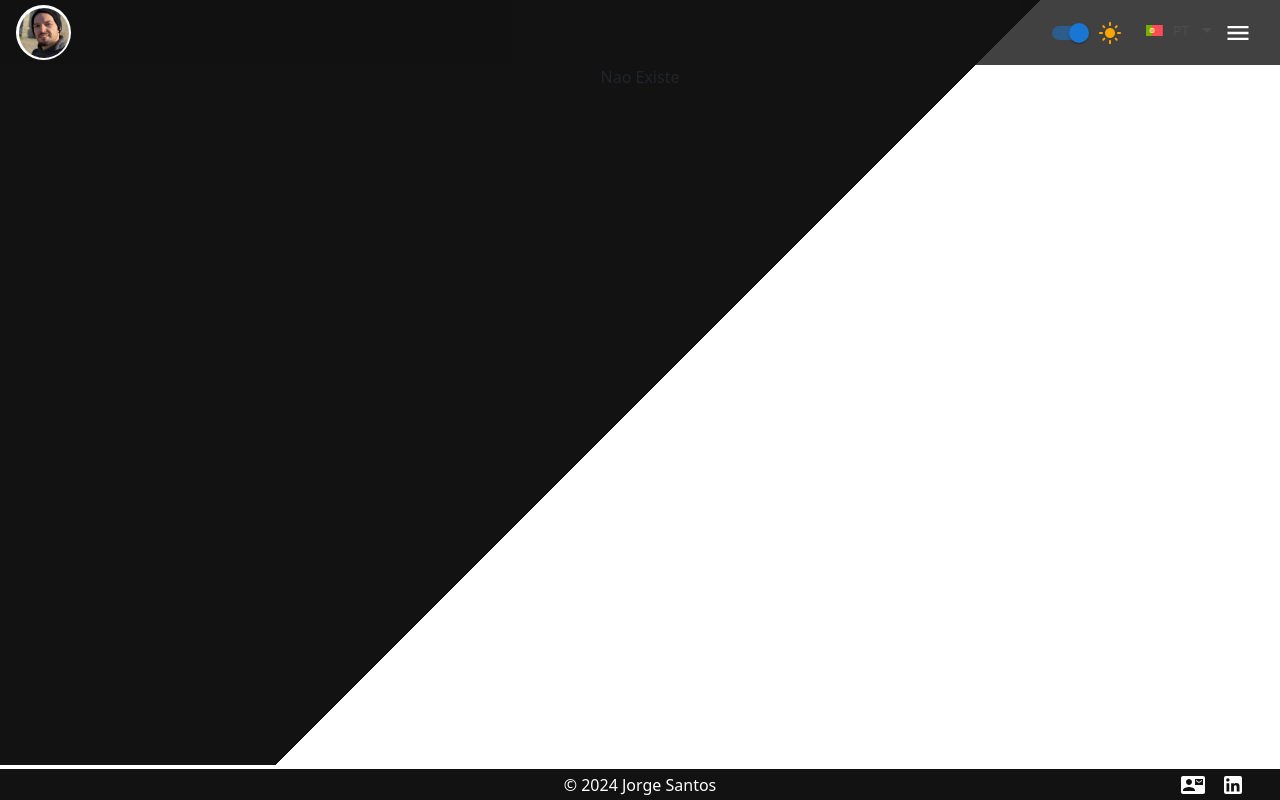
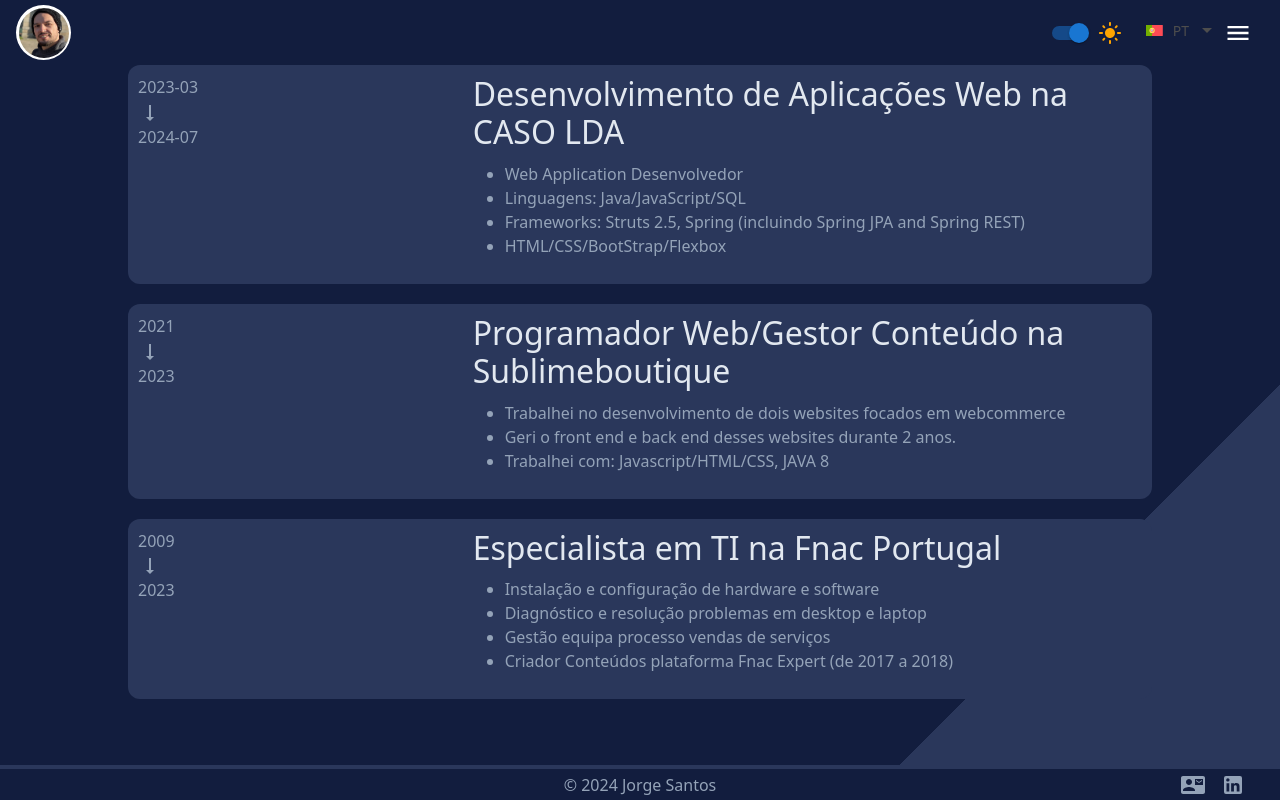
Before and after one commit to JorgeSantos84/personal-page, a React (Create React App) app: page /notFoundPage in a window 1280 px wide. Built offline with nearby package versions, Linux system fonts and the light colour scheme.

Commit message:
feature: added page for work information

```diff
--- a/src/App.css
+++ b/src/App.css
@@ -1,12 +1,14 @@
 :root {
   --bg-color: #ededed;
   --border-color: #919090;
-  --bk-color: #121212;
+  /* --bk-color: #121212; */
+  --bk-color: #121d3e;
   --font-color: black;
   --border-radius: 12px;
   --icon-theme-color: #121212;
   --drawer-background-color: #ededed;
-  --body-bk-color: white;
+  --body-bk-color: rgb(42 55 91);
+  --header-bk-color: rgba(18, 29, 62, 0.8);
 }
 
 [data-theme="dark"] {
@@ -15,7 +17,9 @@
   --icon-theme-color: white;
   --font-color: white;
   --drawer-background-color: #262626;
-  --body-bk-color: #5e6461;
+  --body-bk-color: #1c1c1c;
+  --bk-color: black;
+  --header-bk-color: rgba(18, 18, 18, 0.8);
 }
 
 .App {
@@ -25,9 +29,11 @@
   /* cor interessante 5e6461 */
   background: linear-gradient(
     135deg,
-    var(--bk-color) 50%,
-    var(--body-bk-color) 50%
+    var(--bk-color) 80%,
+    var(--body-bk-color) 20%
   );
+  --tw-text-opacity: 1;
+  color: rgb(148 163 184 / var(--tw-text-opacity));
 }
 
 @media (prefers-reduced-motion: no-preference) {
@@ -81,12 +87,13 @@
 }
 
 .presentation-article {
-  color: var(--font-color);
   margin-bottom: 20px;
   border-radius: var(--border-radius);
   /* background-color: rgba(255, 255, 255, 0.57); */
   background-color: var(--body-bk-color);
   padding: 10px;
+  --tw-text-opacity: 1;
+  color: rgb(148 163 184 / var(--tw-text-opacity));
   /* box-shadow:
     0 4px 8px rgba(0, 0, 0, 0.1),
     0 6px 5px rgba(0, 0, 0, 0.1); */
@@ -99,7 +106,8 @@
   text-align: center;
   height: 35px;
   background-color: var(--bk-color);
-  color: white;
+  --tw-text-opacity: 1;
+  color: rgb(148 163 184 / var(--tw-text-opacity));
   border-top: 4px solid var(--body-bk-color);
 }
 
--- a/src/App.tsx
+++ b/src/App.tsx
@@ -7,6 +7,7 @@ import { BrowserRouter as Router, Route, Routes } from "react-router-dom";
 import NotFoundPage from "./components/NotFoundPage";
 import { Box } from "@mui/material";
 import Footer from "./components/Footer";
+import WorkInfoPage from "./components/WorkInfoPage";
 
 function App() {
   return (
@@ -27,7 +28,7 @@ function App() {
         >
           <Routes>
             <Route path="/personal-page" element={<MainPage />} />
-            <Route path="/notFoundPage" element={<NotFoundPage />} />
+            <Route path="/notFoundPage" element={<WorkInfoPage />} />
           </Routes>{" "}
         </Box>
         <Footer />
--- a/src/components/Header.tsx
+++ b/src/components/Header.tsx
@@ -117,7 +117,7 @@ const Header = () => {
         height: "65px",
         width: "100%",
         position: "fixed",
-        backgroundColor: "rgba(18, 18, 18, 0.8)",
+        backgroundColor: "var(header-bk-color)",
         zIndex: 1,
       }}
     >
--- a/src/components/MainPage.tsx
+++ b/src/components/MainPage.tsx
@@ -49,7 +49,15 @@ const MainPage = () => {
           )}
         </Box>
       </CenterBox>
-      <CenterBox>{page?.fullDescription}</CenterBox>
+      <CenterBox>
+        {page?.fullDescription?.split(".").map((lineText) => {
+          return (
+            <>
+              <p>{lineText} .</p>
+            </>
+          );
+        })}
+      </CenterBox>
     </div>
   );
 };
--- /dev/null
+++ b/src/components/WorkInfoPage.tsx
@@ -0,0 +1,32 @@
+import { Box, Grid2 } from "@mui/material";
+import Card from "@mui/material/Card";
+import CardActions from "@mui/material/CardActions";
+import CardContent from "@mui/material/CardContent";
+import CardMedia from "@mui/material/CardMedia";
+import Button from "@mui/material/Button";
+import Typography from "@mui/material/Typography";
+import CenterBox from "./CenterBox";
+import "../styles/WorkInfoBox.css";
+import ArrowRightAltIcon from "@mui/icons-material/ArrowRightAlt";
+import WorkItemBox from "./WorkItemBox";
+import { useTheme } from "../context/ThemeContext";
+import WorkDetailsInformation from "../constants/WorkDetailsInformation";
+import { WorkDetails } from "../types/workDetails";
+
+const WorkInfoPage: React.FC = () => {
+  const { language } = useTheme();
+  const workItensListTranslated: WorkDetails[] =
+    WorkDetailsInformation.get(language) || [];
+
+  return (
+    <Box className="page">
+      {workItensListTranslated.map((item, index) => (
+        <CenterBox key={index}>
+          <WorkItemBox workItensTranslated={item} />
+        </CenterBox>
+      ))}
+    </Box>
+  );
+};
+
+export default WorkInfoPage;
--- /dev/null
+++ b/src/components/WorkItemBox.tsx
@@ -0,0 +1,52 @@
+import { Box, Grid2 } from "@mui/material";
+import Card from "@mui/material/Card";
+import CardActions from "@mui/material/CardActions";
+import CardContent from "@mui/material/CardContent";
+import CardMedia from "@mui/material/CardMedia";
+import Button from "@mui/material/Button";
+import Typography from "@mui/material/Typography";
+import CenterBox from "./CenterBox";
+import "../styles/WorkInfoBox.css";
+import ArrowRightAltIcon from "@mui/icons-material/ArrowRightAlt";
+import { WorkDetails } from "../types/workDetails";
+import { useTheme } from "../context/ThemeContext";
+import WorkDetailsInformation from "../constants/WorkDetailsInformation";
+import { number } from "prop-types";
+
+interface WorkItemBoxProps {
+  workItensTranslated: WorkDetails;
+}
+
+const WorkItemBox: React.FC<WorkItemBoxProps> = ({ workItensTranslated }) => {
+  return (
+    <>
+      {workItensTranslated ? (
+        <Grid2 container>
+          <Grid2 size={4}>
+            {workItensTranslated.beginYear} <br />
+            <ArrowRightAltIcon sx={{ transform: "rotate(90deg)" }} /> <br />
+            {workItensTranslated.endYear}
+          </Grid2>
+          <Grid2 size={8}>
+            <h2>
+              <Box className="work-info-title">{workItensTranslated.title}</Box>
+            </h2>
+            <ul>
+              {workItensTranslated.details.map(
+                (detail: string, index: number) => (
+                  <Box key={index}>
+                    <li>{detail}</li>
+                  </Box>
+                ),
+              )}
+            </ul>
+          </Grid2>
+        </Grid2>
+      ) : (
+        <p>ERROR IN PAGE</p>
+      )}
+    </>
+  );
+};
+
+export default WorkItemBox;
--- a/src/constants/PresentationMainPage.ts
+++ b/src/constants/PresentationMainPage.ts
@@ -16,7 +16,7 @@ const presentationPT: PresentationPage = {
     },
   ],
   fullDescription:
-    "Adoro transformar ideias em soluções digitais inovadoras. Tenho experiência na criação de aplicações web como desenvolvedor full-stack, com especialização no desenvolvimento de backend em Java e sólidas habilidades em tecnologias frontend como JavaScript (vanilla e JQuery), HTML, CSS e Bootstrap. Tenho experiência em desenvolver aplicações web robustas desde o conceito até à implementação.",
+    "Adoro transformar ideias em soluções digitais inovadoras. Tenho experiência na criação de aplicações web como desenvolvedor full-stack, com especialização no desenvolvimento de backend em Java e sólidas habilidades em tecnologias frontend como JavaScript (vanilla e JQuery), HTML, CSS e Bootstrap. Tenho experiência em desenvolver aplicações web robustas desde o conceito até à implementação",
 };
 
 const presentationEN: PresentationPage = {
@@ -35,7 +35,7 @@ const presentationEN: PresentationPage = {
     },
   ],
   fullDescription:
-    "I love transforming ideas into innovative digital solutions. I have experience in creating web applications as a full-stack developer with expertise in Java backend development along with strong skills in frontend technologies such as JavaScript (vanilla and JQuery), HTML, CSS, and Bootstrap. Im experienced in building robust web applications from concept to deployment.",
+    "I love transforming ideas into innovative digital solutions. I have experience in creating web applications as a full-stack developer with expertise in Java backend development along with strong skills in frontend technologies such as JavaScript (vanilla and JQuery), HTML, CSS, and Bootstrap. Im experienced in building robust web applications from concept to deployment",
 };
 
 const PresentationMainPage: Map<string, PresentationPage> = new Map<
--- /dev/null
+++ b/src/constants/WorkDetailsInformation.ts
@@ -0,0 +1,81 @@
+import { WorkDetails } from "../types/workDetails";
+
+const workInformationEN: WorkDetails[] = [
+  {
+    title: "Java Developer - Web Application at CASO LDA",
+    beginYear: "2023-03",
+    endYear: "2024-07",
+    details: [
+      "Web Application Developer",
+      "Languages: Java/JavaScript (Vanilla and JQuery)/SQL",
+      "Frameworks: Struts 2.5, Spring (including Spring JPA and Spring REST)",
+      "HTML/CSS/BootStrap/Flexbox",
+    ],
+  },
+  {
+    title: "Web Developer/Content at Sublimeboutique",
+    beginYear: "2021",
+    endYear: "2023",
+    details: [
+      "Worked on the development of two web apps focused on e-commerce",
+      "Managed the front and back end of these websites for two years",
+      "Worked with: Javascript/HTML/CSS and Java 8",
+    ],
+  },
+  {
+    title: "IT Specialist at Fnac Portugal",
+    beginYear: "2009",
+    endYear: "2023",
+    details: [
+      "Installation and configuration of hardware and software",
+      "Diagnosis and resolution of issues related to hardware",
+      "Management of team in the sales and services process",
+      "Content Creator for the Fnac Expert platform (from 2017 to 2018)",
+    ],
+  },
+];
+
+const workInformationPT: WorkDetails[] = [
+  {
+    title: "Desenvolvimento de Aplicações Web na CASO LDA",
+    beginYear: "2023-03",
+    endYear: "2024-07",
+    details: [
+      "Web Application Desenvolvedor",
+      "Linguagens: Java/JavaScript/SQL",
+      "Frameworks: Struts 2.5, Spring (incluindo Spring JPA and Spring REST)",
+      "HTML/CSS/BootStrap/Flexbox",
+    ],
+  },
+  {
+    title: "Programador Web/Gestor Conteúdo na Sublimeboutique",
+    beginYear: "2021",
+    endYear: "2023",
+    details: [
+      "Trabalhei no desenvolvimento de dois websites focados em webcommerce",
+      "Geri o front end e back end desses websites durante 2 anos.",
+      "Trabalhei com: Javascript/HTML/CSS, JAVA 8",
+    ],
+  },
+  {
+    title: "Especialista em TI na Fnac Portugal",
+    beginYear: "2009",
+    endYear: "2023",
+    details: [
+      "Instalação e configuração de hardware e software",
+      "Diagnóstico e resolução problemas em desktop e laptop",
+      "Gestão equipa processo vendas de serviços",
+      "Criador Conteúdos plataforma Fnac Expert (de 2017 a 2018)",
+    ],
+  },
+];
+
+const WorkDetailsInformation: Map<string, WorkDetails[]> = new Map<
+  string,
+  WorkDetails[]
+>();
+
+WorkDetailsInformation.set("GB", workInformationEN);
+WorkDetailsInformation.set("PT", workInformationPT);
+
+export default WorkDetailsInformation;
--- /dev/null
+++ b/src/styles/WorkInfoBox.css
@@ -0,0 +1,5 @@
+.work-info-title {
+  --tw-text-opacity: 1;
+  color: rgb(226 232 240 / var(--tw-text-opacity));
+  margin-bottom: 10px;
+}
--- /dev/null
+++ b/src/types/workDetails.ts
@@ -0,0 +1,6 @@
+export interface WorkDetails {
+  title: string;
+  beginYear: string;
+  endYear: string;
+  details: string[];
+}
```
Also changed, not shown: .eslintrc.js.
